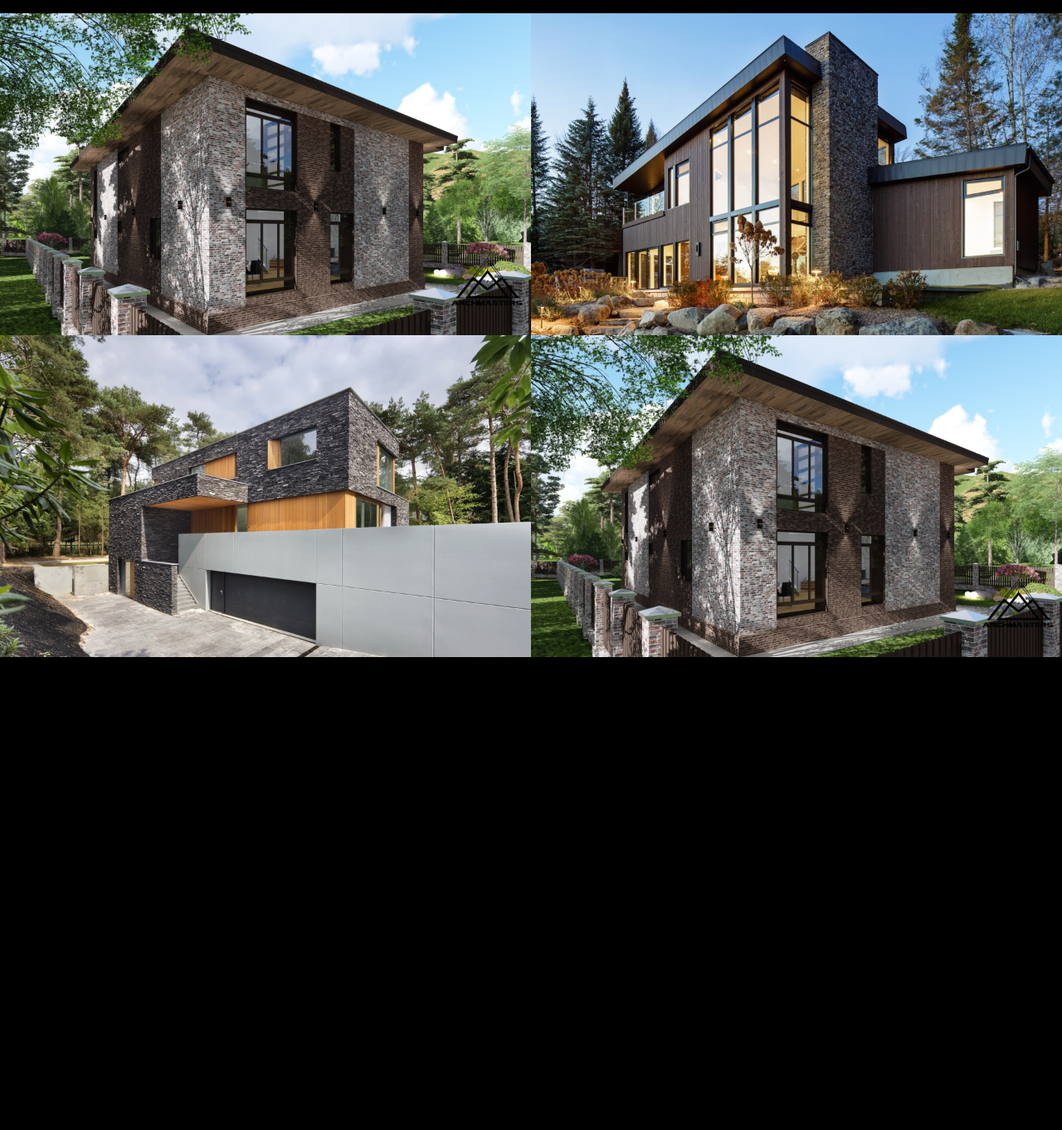
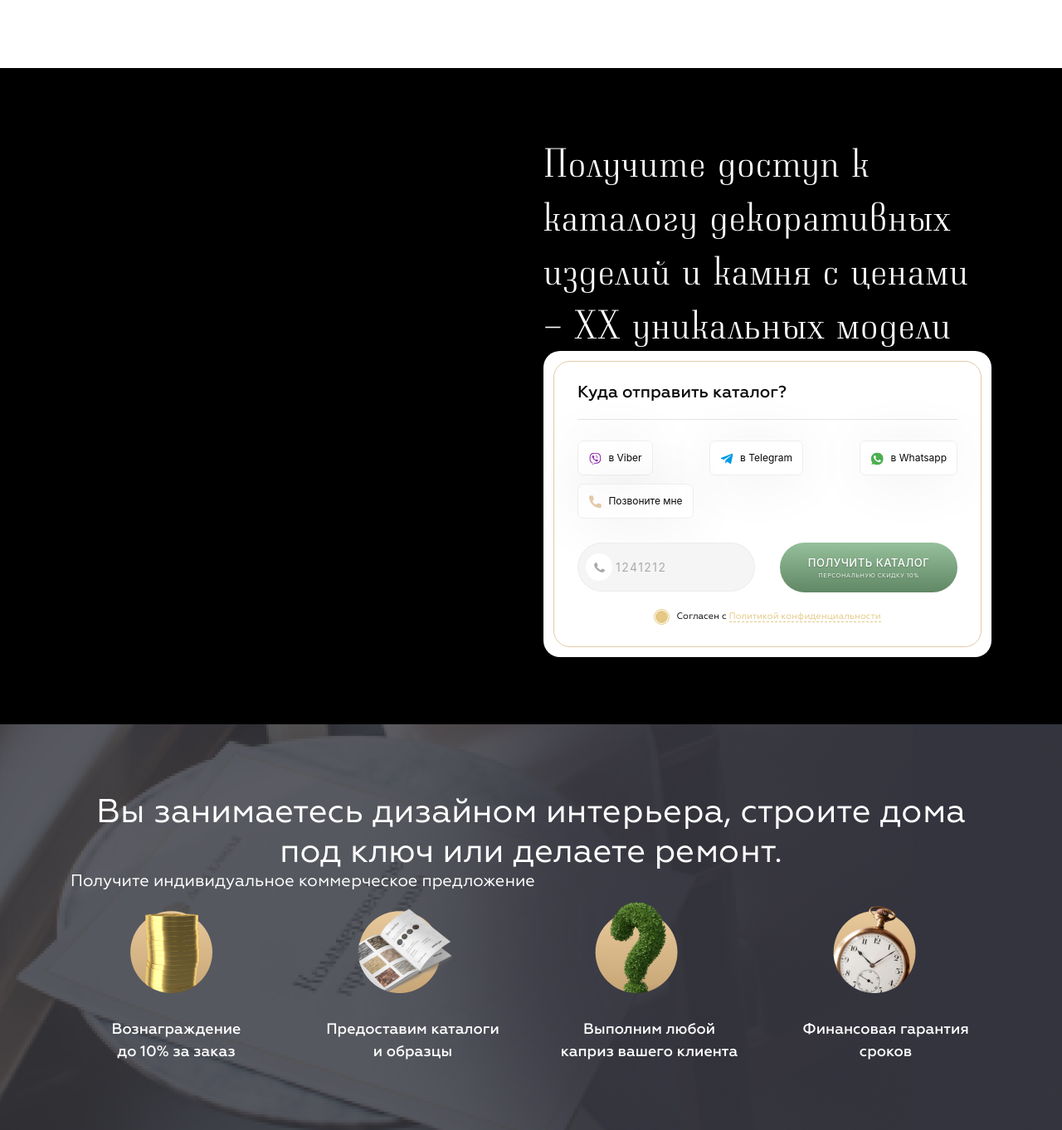
Before and after one commit to Harold-bot/Harold_bot.github.io, a PHP site: page /index.html in a window 1280 px wide. Shown: the part 5094-6456 px from the top of the page at 83% size. Before the commit the page ends 5886 px from the top, so only its background shows below. Run offline with PHP 8.4, Linux system fonts and the light colour scheme.

Commit message:
take_kp section black work

```diff
--- a/assets/css/style.css
+++ b/assets/css/style.css
@@ -724,7 +724,18 @@
   margin-top: 30px;
 }
 
+/* take_kp section styles */
+.take_kp {
+  background: url(../img/take_kp/bg.png) center/cover;
+}
 
+.take_kp p {
+  font-weight: 500;
+  font-size: 18px;
+  margin-top: 30px;
+  text-align: center;
+  color: #FFFFFF;
+}
 
 
 
--- a/index.html
+++ b/index.html
@@ -330,6 +330,57 @@
       </div>
     </section>
 
+    <section class="events d-flex flex-wrap justify-content-between">
+      <div class="w-50 w-sm-100 event__img">
+        <img src="./assets/img/aaaaa/back-4.png" alt="" class="w-100 w-sm-100">
+        <div class="overlay"></div>
+        <div class="row events-text-block">
+          <div class="col-lg-9">
+            <h4 class="event__card_title">Фасад здания БелРеконструкции на Кальварийской</h4>
+          </div>
+          <div class="col-lg-3 text-right">
+            <a href="" class="btn btn_plus">+</a>
+          </div>
+        </div>
+      </div>
+      <div class="w-50 w-sm-100 event__img">
+        <img src="./assets/img/aaaaa/back-2.png" alt="" class="w-100 w-sm-100">
+        <div class="overlay"></div>
+        <div class="row events-text-block">
+          <div class="col-lg-9">
+            <h4 class="event__card_title">Фасад здания БелРеконструкции на Кальварийской</h4>
+          </div>
+          <div class="col-lg-3 text-right">
+            <a href="" class="btn btn_plus">+</a>
+          </div>
+        </div>
+      </div>
+      <div class="w-50 w-sm-100 event__img">
+        <img src="./assets/img/aaaaa/back-3.png" alt="" class="w-100 w-sm-100">
+        <div class="overlay"></div>
+        <div class="row events-text-block">
+          <div class="col-lg-9">
+            <h4 class="event__card_title">Фасад здания БелРеконструкции на Кальварийской</h4>
+          </div>
+          <div class="col-lg-3 text-right">
+            <a href="" class="btn btn_plus">+</a>
+          </div>
+        </div>
+      </div>
+      <div class="w-50 w-sm-100 event__img">
+        <img src="./assets/img/aaaaa/back-4.png" alt="" class="w-100 w-sm-100">
+        <div class="overlay"></div>
+        <div class="row events-text-block">
+          <div class="col-lg-9">
+            <h4 class="event__card_title">Фасад здания БелРеконструкции на Кальварийской</h4>
+          </div>
+          <div class="col-lg-3 text-right">
+            <a href="" class="btn btn_plus">+</a>
+          </div>
+        </div>
+      </div>
+    </section>
+
     <section class="not_stone">
       <div class="container">
         <h1 class="section_title text-center">Дом Камня, это не только велеколепный декоративный камень</h1>
@@ -441,52 +492,27 @@
       </div>
     </section>
 
-    <section class="events d-flex flex-wrap justify-content-between">
-      <div class="w-50 w-sm-100 event__img">
-        <img src="./assets/img/aaaaa/back-4.png" alt="" class="w-100 w-sm-100">
-        <div class="overlay"></div>
-        <div class="row events-text-block">
-          <div class="col-lg-9">
-            <h4 class="event__card_title">Фасад здания БелРеконструкции на Кальварийской</h4>
+    <section class="take_kp">
+      <div class="container">
+        <h1 class="setion_title text-center">Вы занимаетесь дизайном интерьера,
+          строите дома под ключ или делаете ремонт.</h1>
+        <h5>Получите индивидуальное коммерческое предложение</h5>
+        <div class="row">
+          <div class="col-lg-3 d-flex flex-column justify-content-center align-items-center">
+            <img src="assets/img/take_kp/1.png" alt="">
+            <p>Вознаграждение <br> до 10% за заказ</p>
           </div>
-          <div class="col-lg-3 text-right">
-            <a href="" class="btn btn_plus">+</a>
+          <div class="col-lg-3 d-flex flex-column justify-content-center align-items-center">
+            <img src="assets/img/take_kp/2.png" alt="">
+            <p>Предоставим каталоги <br> и образцы</p>
           </div>
-        </div>
-      </div>
-      <div class="w-50 w-sm-100 event__img">
-        <img src="./assets/img/aaaaa/back-2.png" alt="" class="w-100 w-sm-100">
-        <div class="overlay"></div>
-        <div class="row events-text-block">
-          <div class="col-lg-9">
-            <h4 class="event__card_title">Фасад здания БелРеконструкции на Кальварийской</h4>
+          <div class="col-lg-3 d-flex flex-column justify-content-center align-items-center">
+            <img src="assets/img/take_kp/3.png" alt="">
+            <p>Выполним любой <br> каприз вашего клиента</p>
           </div>
-          <div class="col-lg-3 text-right">
-            <a href="" class="btn btn_plus">+</a>
-          </div>
-        </div>
-      </div>
-      <div class="w-50 w-sm-100 event__img">
-        <img src="./assets/img/aaaaa/back-3.png" alt="" class="w-100 w-sm-100">
-        <div class="overlay"></div>
-        <div class="row events-text-block">
-          <div class="col-lg-9">
-            <h4 class="event__card_title">Фасад здания БелРеконструкции на Кальварийской</h4>
-          </div>
-          <div class="col-lg-3 text-right">
-            <a href="" class="btn btn_plus">+</a>
-          </div>
-        </div>
-      </div>
-      <div class="w-50 w-sm-100 event__img">
-        <img src="./assets/img/aaaaa/back-4.png" alt="" class="w-100 w-sm-100">
-        <div class="overlay"></div>
-        <div class="row events-text-block">
-          <div class="col-lg-9">
-            <h4 class="event__card_title">Фасад здания БелРеконструкции на Кальварийской</h4>
-          </div>
-          <div class="col-lg-3 text-right">
-            <a href="" class="btn btn_plus">+</a>
+          <div class="col-lg-3 d-flex flex-column justify-content-center align-items-center">
+            <img src="assets/img/take_kp/4.png" alt="">
+            <p>Финансовая гарантия <br> сроков</p>
           </div>
         </div>
       </div>
```
Also changed, not shown: assets/img/take_kp/1.png (added), assets/img/take_kp/2.png (added), assets/img/take_kp/3.png (added), assets/img/take_kp/4.png (added), assets/img/take_kp/bg.png (added).
